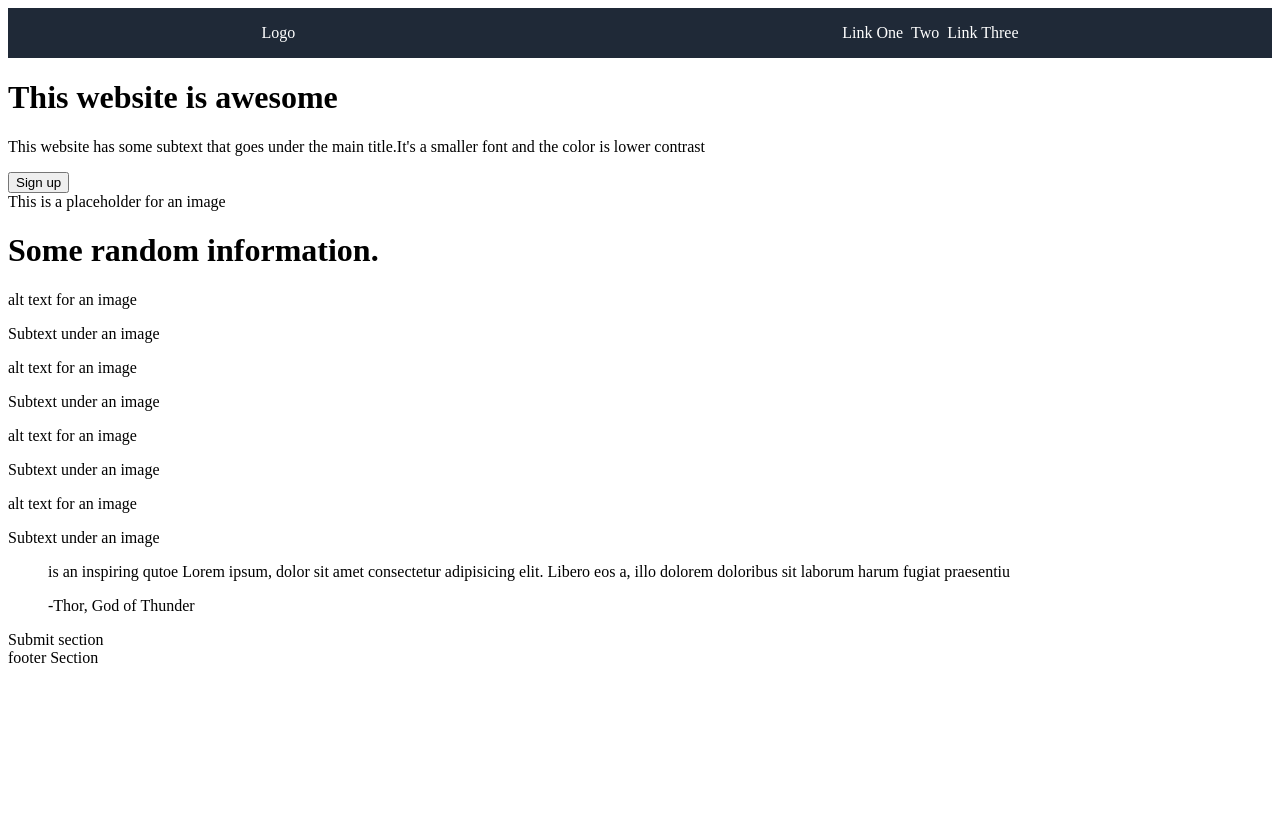
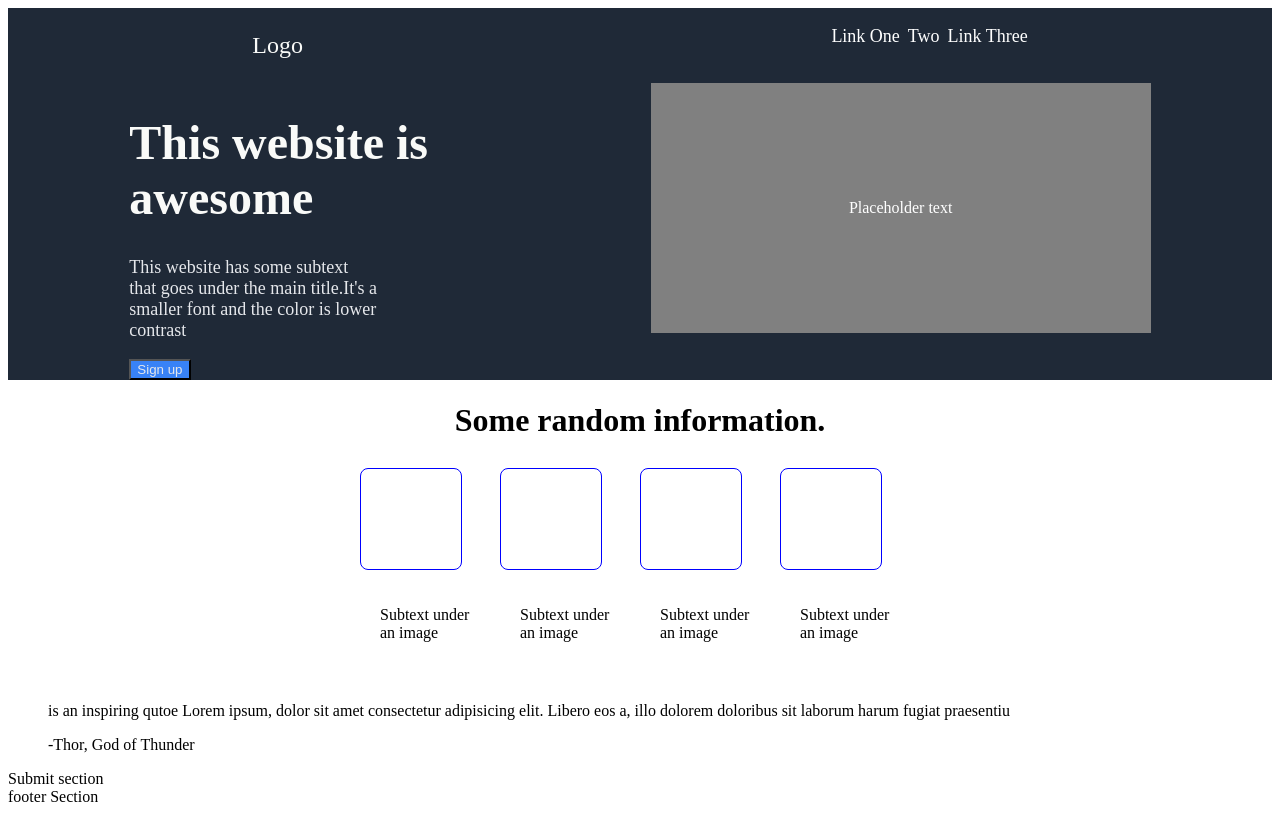
Before and after one commit to devinpixels25/Odin-Landing-Page, a plain HTML site: page index.html in a window 1280 px wide. Drawn offline with Linux system fonts and the light colour scheme.

Commit message:
add css to info section update hero section text
add css styling to info section
hero main and secondary text max width changed
to flow to new Lines

```diff
--- a/index.html
+++ b/index.html
@@ -8,9 +8,9 @@
 </head>
 <body>
     <div class="nav heroFooterBackground">
-        <div><p>Logo</p></div>
+        <div><p class="logoText">Logo</p></div>
         <div>
-            <ol class="navLinks">
+            <ol class="navLinks secondaryText">
                 <li><a href="">Link One</a></li>
                 <li><a href=""> Two</a></li>
                 <li><a href="">Link Three</a></li>
@@ -18,35 +18,38 @@
         </div>
     </div>
 
-    <div class="awesome">
+    <div class="awesome heroFooterBackground">
         <div>
-        <h1>This website is awesome</h1>
-        <p>This website has some subtext that goes under the main title.It's a smaller font and the color is lower contrast</p>
+        <h1 class="mainText">This website is awesome</h1>
+        <p class="secondaryText">This website has some subtext that goes under the main title.It's a smaller font and the color is lower contrast</p>
         <button>Sign up</button>
         </div>
-        <div>This is a placeholder for an image</div>
+        <div class="placeholder"><p>Placeholder text</p></div>
     </div>
 
-    <div class="info"> <h1>Some random information.</h1>
+    <h1 class="infoText">Some random information.</h1>
+    <div class="info">
+
+        <div class="fullWidth"></div>
         <div class="infoBoxes">
-            <div>
-                <p>alt text for an image</p>
-                <p>Subtext under an image</p>
+            <div class="blankBox">
+                <div></div>
+                <p class="mini">Subtext under an image</p>
             </div>
 
-            <div>
-                <p>alt text for an image</p>
-                <p>Subtext under an image</p>
+            <div class="blankBox">
+                <div></div>
+                <p class="mini">Subtext under an image</p>
             </div>
 
-            <div>
-                <p>alt text for an image</p>
-                <p>Subtext under an image</p>
-            </div>
+            <div class="blankBox">
+                <div></div>
+                <p class="mini">Subtext under an image</div>
 
-            <div>
-                <p>alt text for an image</p>
-                <p>Subtext under an image</p>
+                    <div class="blankBox">
+                        <div></div>
+                        <p class="mini">Subtext under an image</p>
+                    </div>
             </div>
         </div>
     </div>
--- a/style.css
+++ b/style.css
@@ -22,3 +22,70 @@ a:hover {
     background-color: #1f2937;
     color: white;
 }
+
+.awesome {
+    display: flex;
+    justify-content: space-evenly;
+}
+
+.placeholder {
+    display: flex;
+    height: 250px;
+    width: 500px;
+    background-color: gray;
+    justify-content: center;
+    align-items: center;
+}
+
+button {
+    background-color: #3882f6;
+    color: #e5e7eb;
+}
+
+.logoText {
+    font-size: 24px;
+    color: #f9faf8;
+}
+
+.mainText {
+    font-size: 48px;
+    font-weight: 800;
+    color: #f9faf8;
+    max-width: 400px;
+}
+
+.secondaryText {
+    font-size: 18px;
+    color: #e5e7eb;
+    max-width: 250px;
+}
+
+.info {
+    display: flex;
+    justify-content: center;
+    margin: 8px;
+}
+.infoText {
+    text-align: center;
+}
+
+.infoBoxes {
+    display: flex;
+    flex-direction: row;
+    justify-content: center;
+    margin: 8px;
+    align-items: center;
+    max-width: 100vh;
+}
+
+.blankBox div {
+    height: 100px;
+    width: 100px;
+    border: 1px solid blue;
+    border-radius: 8px;
+}
+
+.mini {
+    max-width: 100px;
+    padding: 20px;
+}
```
